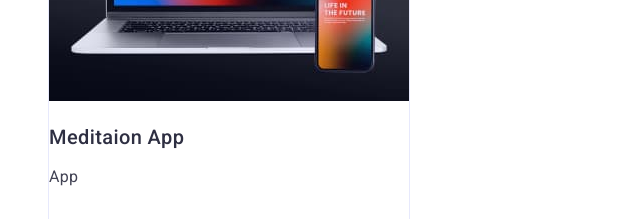
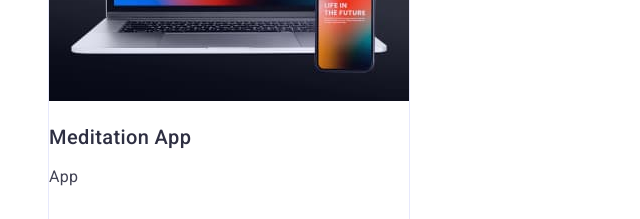
Before and after one commit to KaterynaBachkalo/goit-markup-hw-02, a plain HTML site: page portfolio.html in a window 1280 px wide. Shown: the part 1500-1719 px from the top of the page, 0-640 px from the left. Drawn offline with Linux system fonts and the light colour scheme.

Commit message:
fix portfolio.html

```diff
--- a/portfolio.html
+++ b/portfolio.html
@@ -92,7 +92,7 @@
                 width="360"
                 height="300"
               />
-              <h2 class="card-title">Meditaion App</h2>
+              <h2 class="card-title">Meditation App</h2>
               <p class="card-text">App</p>
             </a>
           </li>
```
